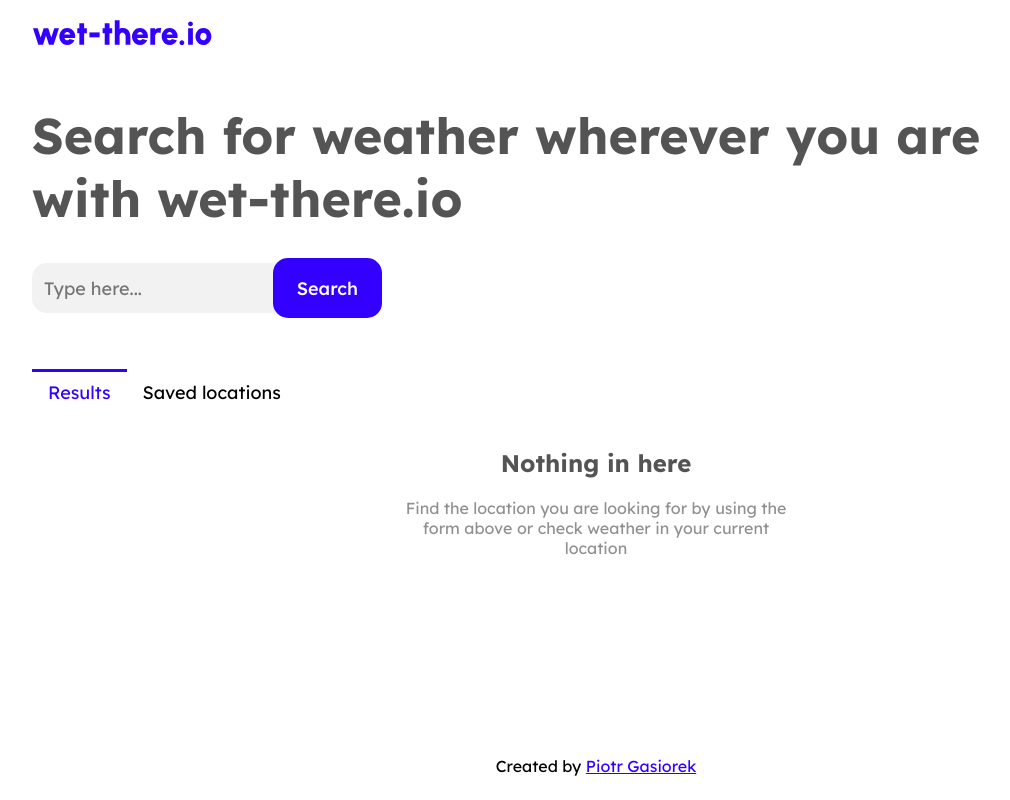
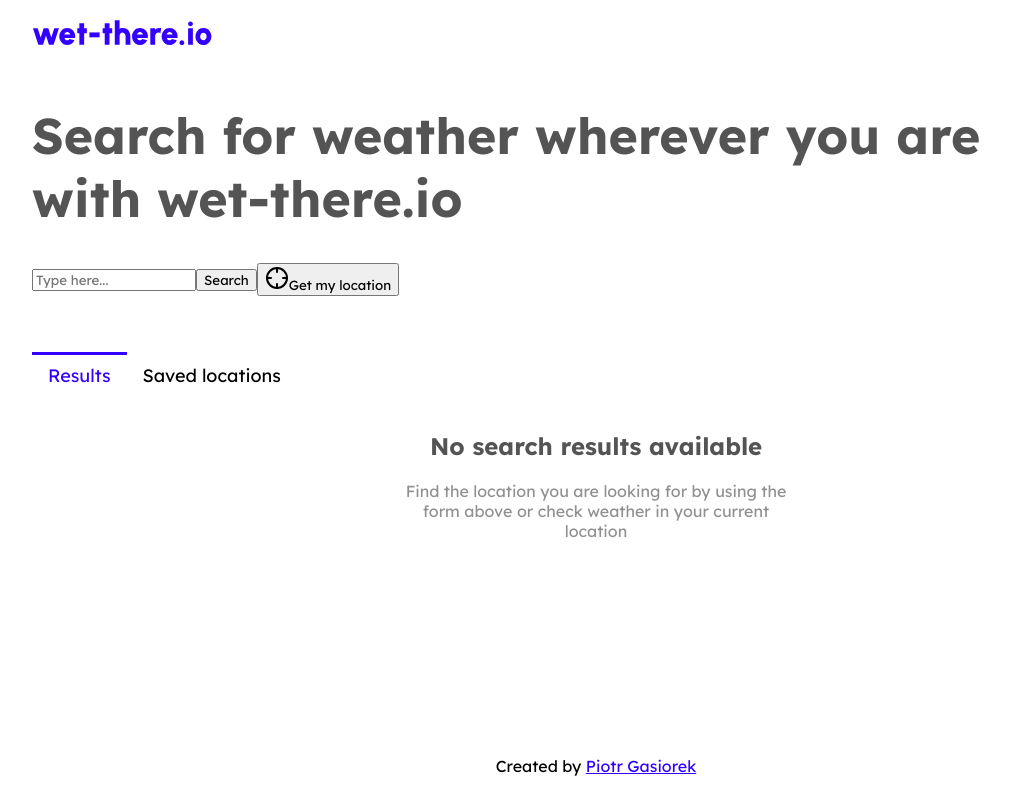
Before and after one commit to PiotrGasiorek/wet-there.io, a React (Create React App) app: page / in a window 1280 px wide. Shown: the whole page, without its empty margins (44-1054 px from the left). Built offline with nearby package versions, Linux system fonts and the light colour scheme.

Commit message:
Added get users location functionality

```diff
--- a/src/components/Searchbox.js
+++ b/src/components/Searchbox.js
@@ -2,6 +2,7 @@ import React, { useState } from 'react';
 import { useDispatch } from 'react-redux';
 import { setActiveTab } from '../redux/tabsSwitcher';
 import { getLocation } from '../redux/searchResult';
+import { Crosshair } from 'react-feather';
 
 function Searchbox() {
     const [searchboxValue, setSearchboxValue] = useState('');
@@ -12,21 +13,46 @@ function Searchbox() {
 
     const handleOnSubmit = (e) => {
         e.preventDefault();
+        sendData();
+    }
+
+    const sendData = (userLocation) => {
+        if(userLocation){
+            dispatch(getLocation(userLocation));
+        } else{
             dispatch(getLocation(searchboxValue));
+            console.log('hey');
+        }
         dispatch(setActiveTab(1));
     }
+
+    const getUserLocation = () => {
+        navigator.geolocation.getCurrentPosition(sendData);
+    }
+
     return (
         <form
             className='form'
-            onSubmit={handleOnSubmit}>
+            onSubmit={handleOnSubmit}
+        >
+            <div className='form__searchbox'>
                 <input
                     type='text'
                     placeholder='Type here...'
                     value={searchboxValue}
                     onChange={handleOnChange}
-                className='input'
+                    className='form__searchbox__input'
                 />
-            <button className='btn'>Search</button>
+                <button className='form__searchbox__btn'>Search</button>
+            </div>
+            <button
+                className='form__btn'
+                type="button"
+                onClick={getUserLocation}
+            >
+                <Crosshair/>
+                <span className='form__btn__txt'>Get my location</span>
+            </button>
         </form>
     )
 }
--- a/src/components/cards/LocationCard.js
+++ b/src/components/cards/LocationCard.js
@@ -6,15 +6,14 @@ function LocationCard({ place }) {
     const dispatch = useDispatch();
     const { savedLocations } = useSelector(store => store);
     const isLocationSaved = savedLocations.locations.includes(place);
-    console.log(isLocationSaved);
     const handleClick = () => dispatch(toggleLocation(place));
     return (
       <div className='card'>
           <h3 className='card__subtitle'>{place.location.name}</h3>
           <h2 className='card__title'>{place.current.temp_c} &#8451;</h2>
           <button
-            className={'card__saveBtn ' + (isLocationSaved ? 'card__saveBtn--saved' : '')}
-            onClick={handleClick}><Bookmark /></button>
+              className={'card__saveBtn ' + (isLocationSaved ? 'card__saveBtn--saved' : '')}
+              onClick={handleClick}><Bookmark /></button>
       </div>
     );
   }
--- a/src/redux/searchResult.js
+++ b/src/redux/searchResult.js
@@ -11,7 +11,18 @@ export const getLocation = createAsyncThunk(
     "search/getLocation",
     async (searchedLocation) => {
         const apiKey = '1d24a209e05a4580954110817213010';
-        const apiLink = `https://api.weatherapi.com/v1/current.json?key=${apiKey}&q=${searchedLocation}&aqi=no`;
+        console.log(searchedLocation.coords);
+
+        let location = searchedLocation;
+        if(searchedLocation.coords){
+            console.log('run');
+            location = `${searchedLocation.coords.latitude},${searchedLocation.coords.longitude}`;
+        }
+        console.log(location);
+
+        let apiLink = `https://api.weatherapi.com/v1/current.json?key=${apiKey}&q=${location}&aqi=no`;
+        console.log(apiLink);
+
         return await axios.get(apiLink)
             .then(response => response.data)
     }
@@ -23,7 +34,7 @@ export const searchResultSlice = createSlice({
         label: 'Results',
         id: 1,
         message: {
-          title: 'Nothing in here',
+          title: 'No search results available',
           paragraph: 'Find the location you are looking for by using the form above or check weather in your current location'
         },
         locations: []
```
Lines whose indentation alone changed are shown as unchanged.
